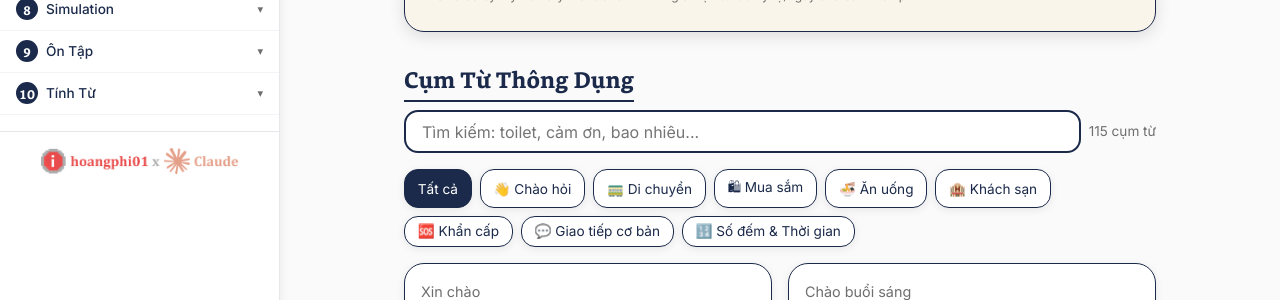
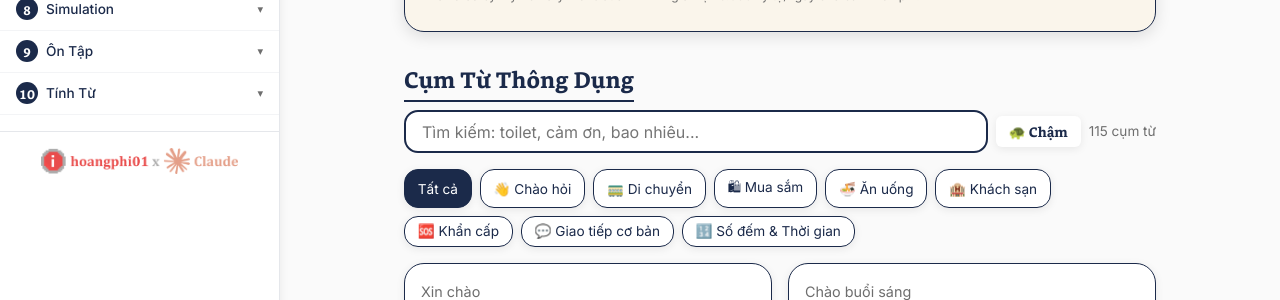
Before and after one commit to hoangphi01/learn-japanese, a Jekyll site: the page built from pages/travel-phrasebook.md, in a window 1280 px wide. Shown: the part 533-833 px from the top of the page. Built offline with Jekyll 4.4.1, drawn with Linux system fonts in a browser that asks for light colours; some web fonts are replaced.

Commit message:
feat: add slow voice mode toggle to Sổ Tay phrasebook TTS
Add a toggle button next to the search bar that switches TTS speed
between normal (0.85x) and slow (0.5x). State persists via localStorage.

```diff
--- a/assets/css/style.css
+++ b/assets/css/style.css
@@ -1876,6 +1876,27 @@ strong { font-weight: 600; }
   cursor: pointer;
 }
 
+.tts-slow-toggle {
+  border: 2px solid var(--navy-blue);
+  background: white;
+  color: var(--navy-blue);
+  cursor: pointer;
+  font-size: 0.85rem;
+  padding: 0.4rem 0.8rem;
+  white-space: nowrap;
+  transition: background 0.2s, color 0.2s;
+}
+
+.tts-slow-toggle.active {
+  background: var(--japan-red);
+  color: white;
+  border-color: var(--japan-red);
+}
+
+[data-theme="modern"] .tts-slow-toggle {
+  border-radius: 6px;
+}
+
 .phrase-toast {
   position: fixed;
   bottom: 80px;
--- a/assets/js/phrasebook.js
+++ b/assets/js/phrasebook.js
@@ -8,12 +8,32 @@ var LJPhrasebook = (function () {
   var _data = [];
   var _currentCat = 'all';
   var _searchQuery = '';
+  var _slowMode = localStorage.getItem('lj_tts_slow') === 'true';
 
   function init(data) {
     _data = data || [];
     renderCategories();
     renderPhrases();
     bindEvents();
+    updateSlowToggle();
+  }
+
+  function toggleSlow() {
+    _slowMode = !_slowMode;
+    localStorage.setItem('lj_tts_slow', _slowMode ? 'true' : 'false');
+    updateSlowToggle();
+  }
+
+  function updateSlowToggle() {
+    var btn = document.getElementById('tts-slow-toggle');
+    if (!btn) return;
+    if (_slowMode) {
+      btn.classList.add('active');
+      btn.innerHTML = '&#128034; Chậm: ON';
+    } else {
+      btn.classList.remove('active');
+      btn.innerHTML = '&#128034; Chậm';
+    }
   }
 
   // ── Category pills ──
@@ -132,7 +152,7 @@ var LJPhrasebook = (function () {
     window.speechSynthesis.cancel();
     var utter = new SpeechSynthesisUtterance(text);
     utter.lang = 'ja-JP';
-    utter.rate = 0.85;
+    utter.rate = _slowMode ? 0.5 : 0.85;
     // Try to find a Japanese voice
     var voices = window.speechSynthesis.getVoices();
     for (var i = 0; i < voices.length; i++) {
@@ -265,5 +285,5 @@ var LJPhrasebook = (function () {
     }
   }
 
-  return { init: init };
+  return { init: init, toggleSlow: toggleSlow };
 })();
--- a/pages/travel-phrasebook.md
+++ b/pages/travel-phrasebook.md
@@ -30,6 +30,7 @@ permalink: /pages/travel-phrasebook/
 <div style="display:flex;gap:0.5rem;align-items:center;margin-bottom:1rem;flex-wrap:wrap;">
   <input type="text" id="phrase-search" placeholder="Tìm kiếm: toilet, cảm ơn, bao nhiêu..."
          style="flex:1;min-width:200px;padding:0.6rem 1rem;border:2px solid var(--navy-blue);border-radius:var(--radius-sm);font-size:1rem;font-family:inherit;">
+  <button class="btn btn-sm tts-slow-toggle" id="tts-slow-toggle" onclick="LJPhrasebook.toggleSlow()" title="Chuyển tốc độ phát âm">&#128034; Chậm</button>
   <span id="phrase-count" style="font-size:0.85rem;color:var(--med-gray);white-space:nowrap;"></span>
 </div>
 
```
